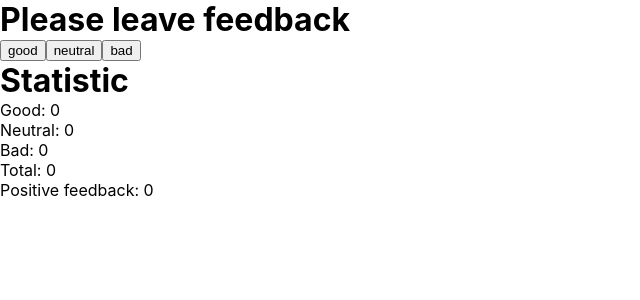
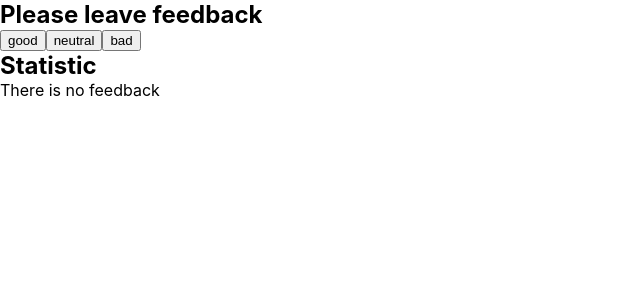
Before and after one commit to OlexTS/goit-react-hw-02-feedback, a React (Create React App) app: page / in a window 1280 px wide. Shown: the top 300 px of the page, without its empty margins (0-640 px from the left). Built offline with nearby package versions, Linux system fonts and the light colour scheme.

Commit message:
finished thechnical part

```diff
--- a/src/components/App.jsx
+++ b/src/components/App.jsx
@@ -1,6 +1,8 @@
 import React, { Component } from 'react';
 import FeedbackOptions from './FeedbackOptions';
 import Statistics from './Statistics';
+import Section from './Section';
+import Notification from './Notification';
 
 class App extends Component {
   state = {
@@ -28,12 +30,13 @@ class App extends Component {
     const { good, neutral, bad } = this.state;
     return (
       <div>
-        <h1>Please leave feedback</h1>
+        <Section title="Please leave feedback">
           <FeedbackOptions
             options={Object.keys(this.state)}
             onLeaveFeedback={this.createFeedback}
           />
-        <h1>Statistic</h1>
+        </Section><Section title="Statistic">
+        {this.countTotalFeedback()?
           <Statistics
             good={good}
             neutral={neutral}
@@ -41,6 +44,8 @@ class App extends Component {
             total={this.countTotalFeedback()}
             positivePercentage={this.countPositiveFeedbackPercentage()}
           />
+        :<Notification message='There is no feedback'/>}
+        </Section>
       </div>
     );
   }
--- /dev/null
+++ b/src/components/Notification/Notification.jsx
@@ -0,0 +1,11 @@
+import PropTypes from 'prop-types';
+
+const Notification = ({ message }) => {
+    return <p>{ message}</p>
+}
+
+Notification.propTypes = {
+    message: PropTypes.string.isRequired
+}
+
+export default Notification
--- /dev/null
+++ b/src/components/Notification/index.js
@@ -0,0 +1 @@
+export {default} from './Notification'
--- /dev/null
+++ b/src/components/Section/Section.jsx
@@ -0,0 +1,13 @@
+import PropTypes from 'prop-types';
+
+const Section = ({ title, children }) => {
+    return <section>
+        <h1>{title}</h1>
+        {children}
+    </section>
+}
+Section.propTypes = {
+    title: PropTypes.string.isRequired,
+    children: PropTypes.node.isRequired
+}
+export default Section
--- /dev/null
+++ b/src/components/Section/index.js
@@ -0,0 +1 @@
+export {default} from './Section'
```
Also changed, not shown: src/components/Statistics/Statistics.jsx (+9 -0 lines). Lines whose indentation alone changed are shown as unchanged.
